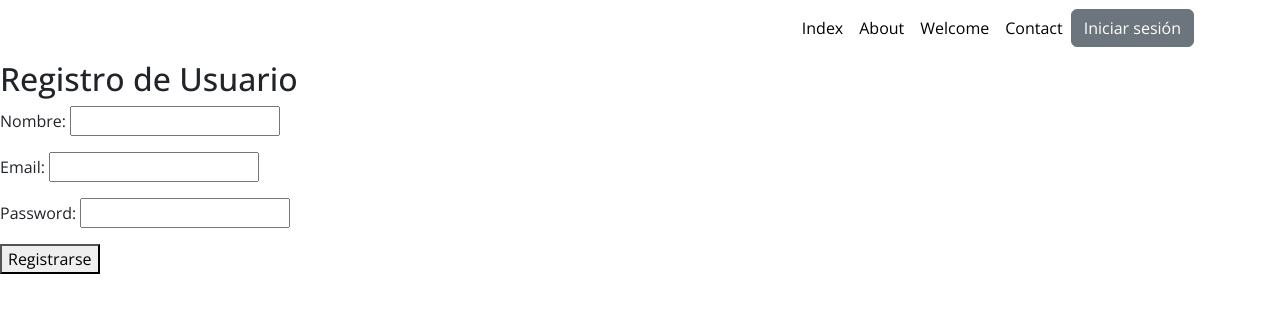
After one commit to AshleyLecaros/proyecto_inmofacil, a Django app: page /registro_usuario/ in a window 1280 px wide. The commit adds this page. Shown: the top 313 px of the page. Run offline with Django 4.2, Linux system fonts and the light colour scheme.

Commit message:
completando hito3

```diff
--- a/proyecto_inmofacil/inmofacil_app/forms.py
+++ b/proyecto_inmofacil/inmofacil_app/forms.py
@@ -32,3 +32,23 @@ class BusquedaInmuebleForm(forms.Form):
     comuna = forms.ModelChoiceField(queryset=Comuna.objects.all(), required=True, label="Comuna")
     tipo_inmueble = forms.ChoiceField(choices=Inmueble.tipo_inmueble_choice, required=False, label="Tipo de Inmueble")
     precio_max = forms.FloatField(required=False, label="Precio Máximo")
+
+class RegistroUsuarioForm(forms.ModelForm):
+    password = forms.CharField(widget=forms.PasswordInput) #para que el campo se renderice como un campo de entrada de contraseña en HTML, ocultando los caracteres ingresados.
+
+    class Meta:
+        model = Usuario
+        fields = ['nombre', 'email', 'password'] #define una lista de campos del modelo que se incluirán en el formulario.
+
+    def clean_email(self): # Aquí se verifica si ya existe un usuario con el mismo email en la base de datos
+        email = self.cleaned_data.get('email')
+        if Usuario.objects.filter(email=email).exists():
+            raise forms.ValidationError('Este email ya está registrado.')
+        return email
+
+    def save(self, commit=True):
+        usuario = super().save(commit=False) #que crea una instancia del modelo Usuario, pero no la guarda en la base de datos aún.
+        usuario.set_password(self.cleaned_data['password']) #toma la contraseña ingresada y la convierte en una cadena de caracteres (el hash) segura.
+        if commit: #Si commit es True, se guarda finalmente la instancia en la base de datos.
+            usuario.save()
+        return usuario
--- a/proyecto_inmofacil/inmofacil_app/models.py
+++ b/proyecto_inmofacil/inmofacil_app/models.py
@@ -34,7 +34,7 @@ class Usuario(models.Model):
     apellido = models.CharField(max_length=50, null=False, blank=False)
     direccion_id = models.ForeignKey('direccion', on_delete=models.CASCADE,related_name='usuario', null=False, blank=False)
     telefono = models.CharField(max_length=20)
-    mail = models.EmailField(max_length=50, null=False, blank=False)
+    email = models.EmailField(max_length=50, null=False, blank=False)
     tipo_de_usuario_choice = [
         ('arrendador', 'Arrendador'),
         ('arrendatario', 'Arrendatario'),
--- a/proyecto_inmofacil/inmofacil_app/templates/base.html
+++ b/proyecto_inmofacil/inmofacil_app/templates/base.html
@@ -9,9 +9,7 @@
      integrity="sha384-QWTKZyjpPEjISv5WaRU9OFeRpok6YctnYmDr5pNlyT2bRjXh0JMhjY6hW+ALEwIH" crossorigin="anonymous">
     <!-- CSS -->
     <link rel="stylesheet" href="{% static 'css/styles.css' %}" />
-    <!-- Font awesome -->
-    <script src="https://kit.fontawesome.com/7a81f69f5c.js" crossorigin="anonymous"></script>
-    <title>OnlyFlans</title>
+    <title>InmoFacil</title>
     <!-- Tipografía -->
     <link rel="preconnect" href="https://fonts.googleapis.com">
     <link rel="preconnect" href="https://fonts.gstatic.com" crossorigin>
@@ -20,6 +18,46 @@
     <title>Document</title>
 </head>
 <body>
+     <!-- Inicio barra de navegacion -->
+      {% block 'navbar' %}
+      <nav class="navbar navbar-expand-lg fixed-top">
+        <div class="container px-3">
+          <a class="navbar-brand" href="#"><img src="" height="45"></a>
+          <button class="navbar-toggler" type="button" data-bs-toggle="collapse" data-bs-target="#navbarSupportedContent"
+            aria-controls="navbarSupportedContent" aria-expanded="false" aria-label="Toggle navigation">
+            <span class="navbar-toggler-icon"></span>
+          </button>
+          <div class="collapse navbar-collapse" id="navbarSupportedContent">
+            <ul class="navbar-nav ms-auto">
+              <li class="nav-item">
+                <a class="nav-link active text-black" aria-current="page" href="/">Index</a>
+              </li>
+              <li class="nav-item">
+                <a class="nav-link active text-black" href="about">About</a>
+              </li>
+              <li class="nav-item">
+                <a class="nav-link active text-black" href="/welcome">Welcome</a>
+              </li>
+              <li class="nav-item">
+                <a class="nav-link active text-black" href="contact">Contact</a>
+              </li>
+            </ul>
+          </div>
+          <div class="d-flex">
+            {% if user.is_authenticated %}
+              <a href="{% url 'logout'%}">
+              <button class="btn btn-secondary" type="submit">Cerrar sesión</button></a>
+            {% else %}
+            <a href="{% url 'login'%}">
+              <button class="btn btn-secondary" type="submit">Iniciar sesión</button></a>
+            </a>
+            {% endif %}
+
+          </div>
+        </div>
+      </nav>
+      {% endblock %}
+      <!-- termino barra de navegacion -->
 
     {% block busqueda_inmueble %}
     {% endblock %}
@@ -33,5 +71,18 @@
     {% block detalle_inmueble %}
     {% endblock %}
 
+    {% block inicio_sesion %}
+    {% endblock %}
+
+    {% block cierre_sesion %}
+    {% endblock %}
+
+    {% block registro %}
+    {% endblock %}
+
+    {% block registro_exitoso %}
+    {% endblock %}
+
+
 </body>
 </html>
--- /dev/null
+++ b/proyecto_inmofacil/inmofacil_app/templates/registro_usuario.html
@@ -0,0 +1,12 @@
+{% extends 'base.html' %}
+
+{% block registro %}
+
+    <h2>Registro de Usuario</h2>
+    <form method="post">
+        {% csrf_token %}
+        {{ form.as_p }}
+        <button type="submit">Registrarse</button>
+    </form>
+
+{% endblock %}
--- a/proyecto_inmofacil/inmofacil_app/views.py
+++ b/proyecto_inmofacil/inmofacil_app/views.py
@@ -1,5 +1,5 @@
 from django.shortcuts import render, redirect, get_object_or_404
-from .forms import RegistroInmuebleForm, BusquedaInmuebleForm
+from .forms import RegistroInmuebleForm, BusquedaInmuebleForm, RegistroUsuarioForm
 from .models import Inmueble
 
 # Create your views here.
@@ -68,3 +68,17 @@ def detalle_inmueble(request, inmueble_id):
         'inmueble': inmueble
     }
     return render(request, 'detalle_inmueble.html', context)
+
+def registro_usuario(request):
+    if request.method == 'POST':
+        form = RegistroUsuarioForm(request.POST)
+        if form.is_valid():
+            form.save()
+            return redirect('registro_exitoso')
+    else:
+        form = RegistroUsuarioForm()
+
+    return render(request, 'registro_usuario.html', {'form': form})
+
+def registro_exitoso(request):
+    return render(request, 'registro_exitoso.html')
--- a/proyecto_inmofacil/proyecto_inmofacil/settings.py
+++ b/proyecto_inmofacil/proyecto_inmofacil/settings.py
@@ -11,6 +11,7 @@ https://docs.djangoproject.com/en/4.2/ref/settings/
 """
 
 from pathlib import Path
+import os
 from os import getenv
 from dotenv import load_dotenv
 
@@ -65,7 +66,7 @@ ROOT_URLCONF = 'proyecto_inmofacil.urls'
 TEMPLATES = [
     {
         'BACKEND': 'django.template.backends.django.DjangoTemplates',
-        'DIRS': [],
+        'DIRS': [os.path.join(BASE_DIR, 'templates')],
         'APP_DIRS': True,
         'OPTIONS': {
             'context_processors': [
@@ -147,3 +148,6 @@ CSRF_TRUSTED_ORIGINS = [
     'https://a3a8f634-39b0-4528-9688-37b23a8c2290-00-1f5ik2igsvdfq.janeway.replit.dev',
 
 ]
+
+LOGIN_REDIRECT_URL = 'inmuebles_disponibles'
+LOGOUT_REDIRECT_URL = '/'
--- a/proyecto_inmofacil/proyecto_inmofacil/urls.py
+++ b/proyecto_inmofacil/proyecto_inmofacil/urls.py
@@ -16,7 +16,8 @@ Including another URLconf
 """
 from django.contrib import admin
 from django.urls import path
-from inmofacil_app.views import index, registro_inmueble, busqueda_inmueble, inmuebles_disponibles, detalle_inmueble
+from django.conf.urls import include
+from inmofacil_app.views import index, registro_inmueble, busqueda_inmueble, inmuebles_disponibles, detalle_inmueble, registro_usuario, registro_exitoso
 
 urlpatterns = [
     path('admin/', admin.site.urls),
@@ -25,4 +26,8 @@ urlpatterns = [
     path("busqueda_inmueble", busqueda_inmueble, name='busqueda_inmueble'),
     path("inmuebles_disponibles", inmuebles_disponibles, name='inmuebles_disponibles'),
     path('inmuebles/<int:inmueble_id>/', detalle_inmueble, name='detalle_inmueble'),
+    path('registro_usuario/', registro_usuario, name='registro_usuario'),
+    path('registro_exitoso', registro_exitoso, name='registro_exitoso'),
+    path('accounts/', include('django.contrib.auth.urls')),
+
 ]
```
Also changed, not shown: proyecto_inmofacil/inmofacil_app/templates/registration/login.html (added, +44 -0 lines), proyecto_inmofacil/inmofacil_app/templates/registration/logout.html (added, +8 -0 lines), proyecto_inmofacil/inmofacil_app/templates/registro_exitoso.html (added, +9 -0 lines), proyecto_inmofacil/inmofacil_app/migrations/0005_rename_mail_usuario_email.py (added).
